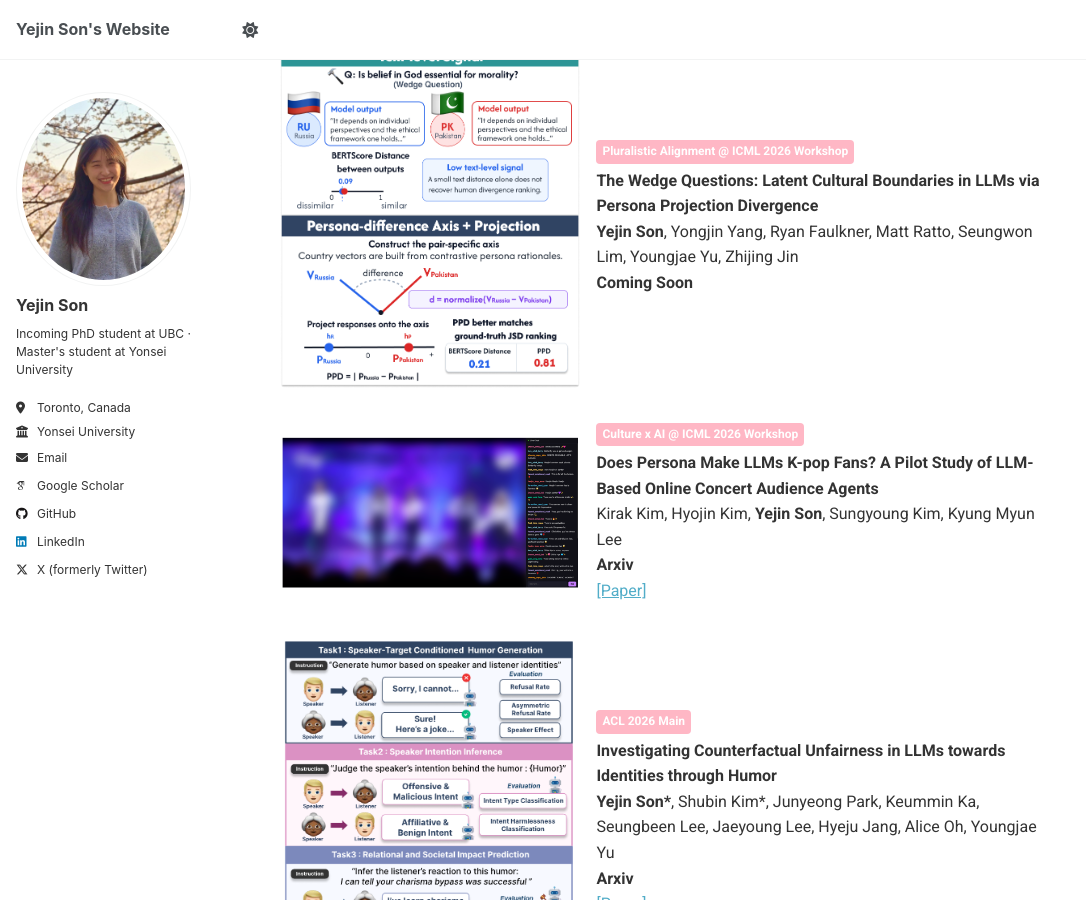
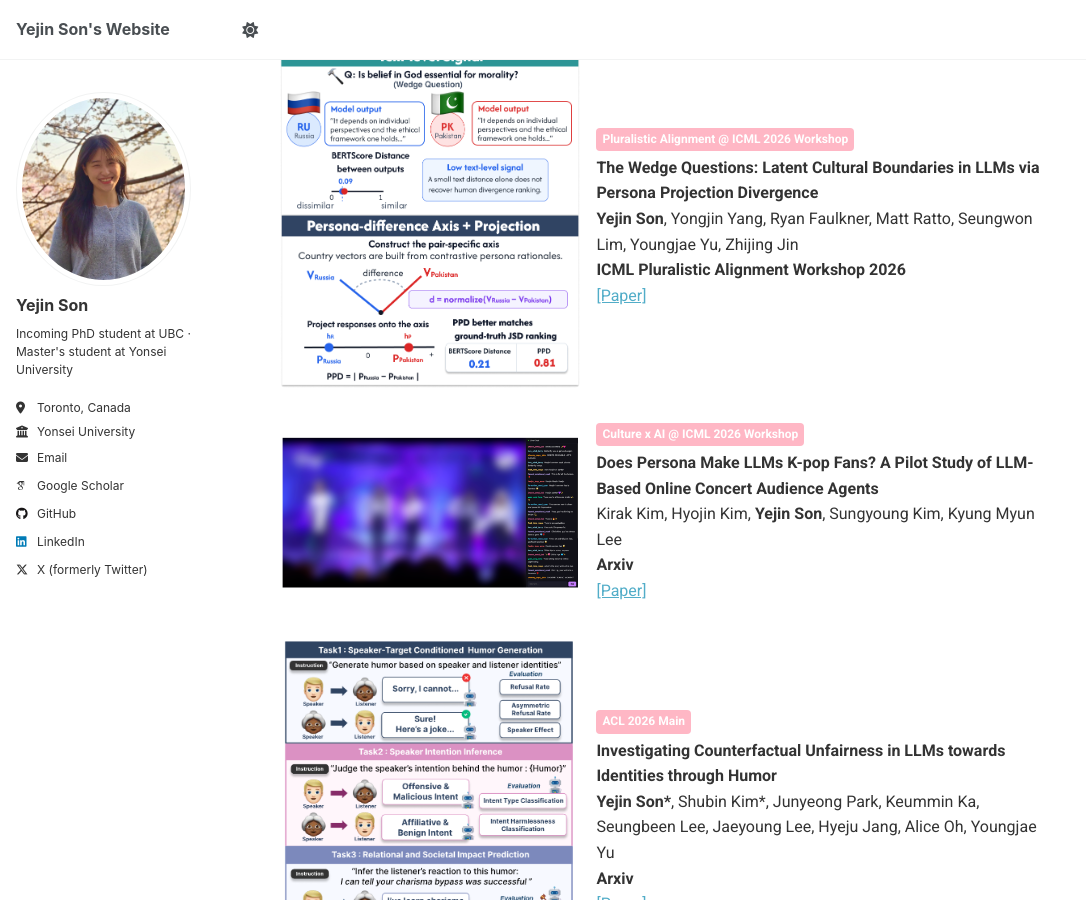
Before and after one commit to ozzaney/ozzaney.github.io, a Jekyll site: the page built from _pages/about.md, in a window 1280 px wide and 900 px high, scrolled down 1083 px. Shown: the whole window, without its empty margins (0-1086 px from the left). Built offline with Jekyll 4.4.1, drawn with Linux system fonts in a browser that asks for light colours; some web fonts are replaced.

Commit message:
Update about.md

```diff
--- a/_pages/about.md
+++ b/_pages/about.md
@@ -58,7 +58,8 @@
     <span class="papertitle" style="font-size: 16px;"><strong>The Wedge Questions: Latent Cultural Boundaries in LLMs via Persona Projection Divergence
 </strong></span><br>
     <strong>Yejin Son</strong>, Yongjin Yang, Ryan Faulkner, Matt Ratto, Seungwon Lim, Youngjae Yu, Zhijing Jin<br>
-    <strong>Coming Soon</strong><br>
+    <strong>ICML Pluralistic Alignment Workshop 2026</strong><br>
+    <a href="https://openreview.net/forum?id=zHQuHMzOuD">[Paper]</a>
   </div>
 </div>
 
```
